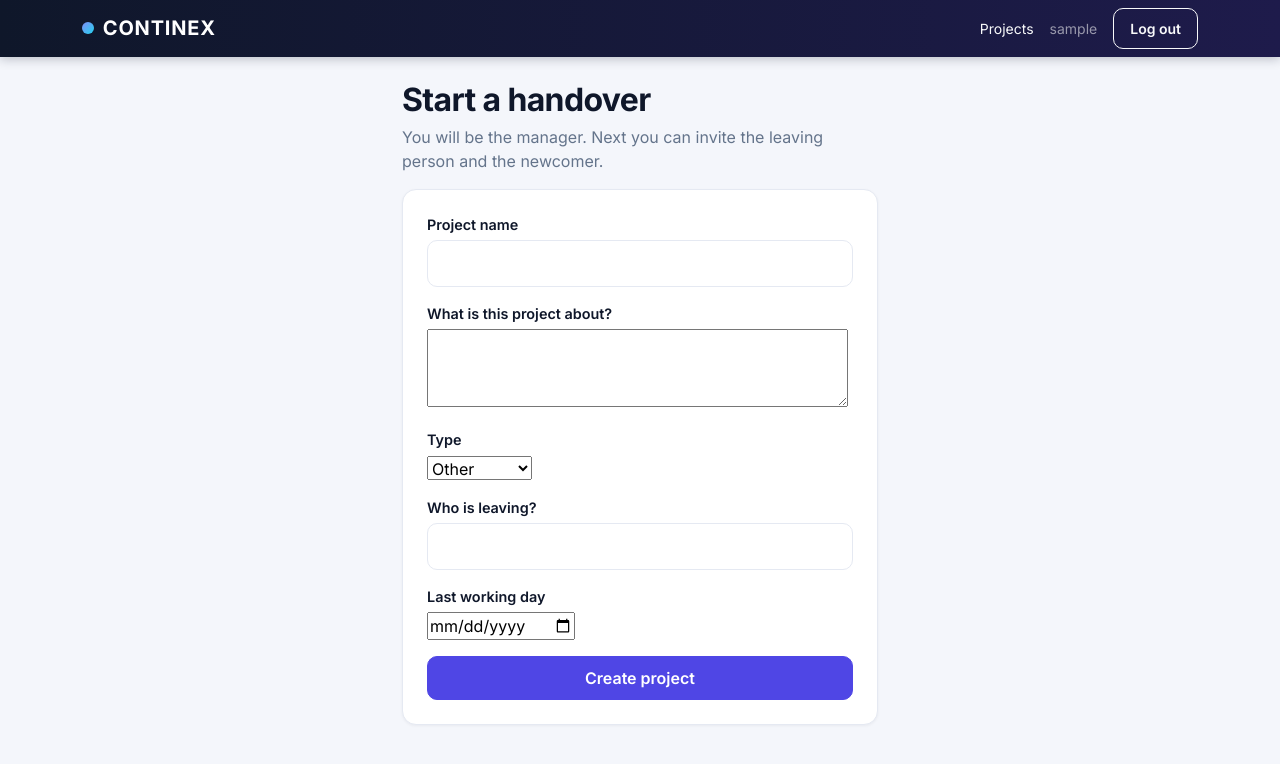
After one commit to lasyak0629-git/Continex, a Django app: page /projects/new/ in a window 1280 px wide. The commit adds this page. Shown: the top 764 px of the page. Run offline with Django 5.2, Linux system fonts and the light colour scheme; the visitor is signed in with stand-in values (Sample User, id 1); some libraries are stand-ins or nearby versions.

Commit message:
Step 2: projects, per-project roles, invitations

```diff
--- a/apps/accounts/decorators.py
+++ b/apps/accounts/decorators.py
@@ -8,7 +8,7 @@ from django.core.exceptions import PermissionDenied
 from .permissions import ROLE_RANK, get_role
 
 
-def project_role_required(min_role):
+def project_role_required(min_role, allow=()):
     """Only project members with at least `min_role` get in."""
     def decorator(view):
         @login_required
@@ -19,7 +19,7 @@ def project_role_required(min_role):
             role = get_role(request.user, project)
             if role is None:
                 raise Http404  # don't reveal that the project exists
-            if ROLE_RANK[role] < ROLE_RANK[min_role]:
+            if role not in allow and ROLE_RANK[role] < ROLE_RANK[min_role]:
                 raise PermissionDenied
             request.project = project
             request.project_role = role
--- a/apps/accounts/permissions.py
+++ b/apps/accounts/permissions.py
@@ -1,5 +1,5 @@
 # OWNER: Dev A
-ROLE_RANK = {"viewer": 1, "member": 2, "manager": 3, "owner": 4}
+ROLE_RANK = {"viewer": 1, "member": 2, "leaver": 2, "manager": 3, "owner": 4}
 SENSITIVITY_MIN_RANK = {"public": 1, "internal": 2, "restricted": 3}
 
 
--- a/apps/projects/forms.py
+++ b/apps/projects/forms.py
@@ -1,11 +1,8 @@
-# OWNER: Dev B
-# OWNER: Dev B
 from django import forms
-
+from .models import Project
 
 class MultipleFileInput(forms.ClearableFileInput):
     allow_multiple_selected = True
-
 
 class MultipleFileField(forms.FileField):
     def __init__(self, *args, **kwargs):
@@ -18,14 +15,37 @@ class MultipleFileField(forms.FileField):
             return [single(d, initial) for d in data]
         return [single(data, initial)]
 
-
 ACCESS_CHOICES = [
     ("public", "Everyone on the project"),
     ("internal", "Team members and above"),
     ("restricted", "Leads only (never sent to the AI)"),
 ]
 
-
 class UploadForm(forms.Form):
     files = MultipleFileField()
     access_level = forms.ChoiceField(choices=ACCESS_CHOICES, widget=forms.Select(attrs={"class": "form-select"}))
+
+class ProjectForm(forms.ModelForm):
+    class Meta:
+        model = Project
+        fields = ("name", "description", "project_type", "leaver_name", "leave_date")
+        labels = {
+            "name": "Project name",
+            "description": "What is this project about?",
+            "project_type": "Type",
+            "leaver_name": "Who is leaving?",
+            "leave_date": "Last working day",
+        }
+        widgets = {
+            "description": forms.Textarea(attrs={"rows": 3}),
+            "leave_date": forms.DateInput(attrs={"type": "date"}),
+        }
+
+
+class InviteForm(forms.Form):
+    email = forms.EmailField()
+    role = forms.ChoiceField(choices=[
+        ("leaver", "Leaving person (uploads and does the first review)"),
+        ("viewer", "Viewer / newcomer (views and downloads the handover)"),
+        ("manager", "Manager (full control)"),
+    ])
--- a/apps/projects/models.py
+++ b/apps/projects/models.py
@@ -1,11 +1,25 @@
 # OWNER: Dev A
 from django.conf import settings
 from django.db import models
+import secrets
+from datetime import timedelta
 
+from django.utils import timezone
 
 class Project(models.Model):
     name = models.CharField(max_length=200)
     description = models.TextField(blank=True)
+
+    class ProjectType(models.TextChoices):
+        SOFTWARE = "software", "Software"
+        FINANCE = "finance", "Finance"
+        RESEARCH = "research", "Research"
+        OPERATIONS = "operations", "Operations"
+        OTHER = "other", "Other"
+    project_type = models.CharField(max_length=20, choices=ProjectType.choices, default=ProjectType.OTHER)
+    leaver_name = models.CharField(max_length=120, blank=True)
+    leave_date = models.DateField(null=True, blank=True)
+
     created_by = models.ForeignKey(
         settings.AUTH_USER_MODEL, on_delete=models.PROTECT, related_name="created_projects"
     )
@@ -20,11 +34,16 @@ class Membership(models.Model):
         OWNER = "owner", "Owner"
         MANAGER = "manager", "Manager"
         MEMBER = "member", "Member"
+        LEAVER = "leaver", "Leaving person"
         VIEWER = "viewer", "Viewer"
 
     project = models.ForeignKey(Project, on_delete=models.CASCADE, related_name="memberships")
     user = models.ForeignKey(settings.AUTH_USER_MODEL, on_delete=models.CASCADE, related_name="memberships")
     role = models.CharField(max_length=20, choices=Role.choices, default=Role.MEMBER)
+
+    invited_by = models.ForeignKey(
+        settings.AUTH_USER_MODEL, on_delete=models.SET_NULL, null=True, blank=True, related_name="sent_invites"
+    )
 
     class Meta:
         unique_together = ("project", "user")
@@ -51,3 +70,22 @@ class Source(models.Model):
 
     def __str__(self):
         return self.name
+
+def make_token():
+    return secrets.token_urlsafe(32)
+
+
+class Invitation(models.Model):
+    project = models.ForeignKey(Project, on_delete=models.CASCADE, related_name="invitations")
+    email = models.EmailField()
+    role = models.CharField(max_length=20, choices=Membership.Role.choices)
+    invited_by = models.ForeignKey(settings.AUTH_USER_MODEL, on_delete=models.SET_NULL, null=True)
+    token = models.CharField(max_length=64, unique=True, default=make_token)
+    created_at = models.DateTimeField(auto_now_add=True)
+    accepted_at = models.DateTimeField(null=True, blank=True)
+
+    def is_valid(self):
+        return self.accepted_at is None and self.created_at > timezone.now() - timedelta(days=7)
+
+    def __str__(self):
+        return f"{self.email} -> {self.project} ({self.role})"
--- /dev/null
+++ b/apps/projects/team_views.py
@@ -0,0 +1,80 @@
+from django.conf import settings
+from django.contrib import messages
+from django.contrib.auth.decorators import login_required
+from django.core.mail import send_mail
+from django.shortcuts import get_object_or_404, redirect, render
+from django.urls import reverse
+from django.utils import timezone
+
+from apps.accounts.decorators import project_role_required
+from apps.audit.logger import log
+
+from .forms import InviteForm, ProjectForm
+from .models import Invitation, Membership
+
+ROLE_TEXT = {
+    "leaver": "the person leaving: you will upload what you know and answer the first review questions",
+    "viewer": "a viewer: you will be able to read and download the handover",
+    "manager": "a manager: you can upload, review, approve and invite others",
+}
+
+
+@login_required
+def project_create(request):
+    form = ProjectForm(request.POST or None)
+    if request.method == "POST" and form.is_valid():
+        p = form.save(commit=False)
+        p.created_by = request.user
+        p.save()
+        Membership.objects.create(project=p, user=request.user, role="manager")
+        log(request.user, "project.created", project=p)
+        messages.success(request, "Project created. Invite your team, then upload documents.")
+        return redirect("projects:team", project_id=p.id)
+    return render(request, "project_form.html", {"form": form})
+
+
+@project_role_required("manager")
+def team(request, project_id):
+    project = request.project
+    form = InviteForm(request.POST or None)
+    if request.method == "POST" and form.is_valid():
+        email = form.cleaned_data["email"].strip().lower()
+        role = form.cleaned_data["role"]
+        inv = Invitation.objects.create(project=project, email=email, role=role, invited_by=request.user)
+        link = request.build_absolute_uri(reverse("accept_invite", args=[inv.token]))
+        body = (
+            f"Hello,\n\n{request.user.get_username()} added you to the handover project "
+            f"\"{project.name}\" as {ROLE_TEXT[role]}.\n"
+            + (f"Purpose: {project.description}\n" if project.description else "")
+            + f"\nAccept here (the link works once and expires in 7 days):\n{link}\n\n"
+            "If you were not expecting this, you can ignore this email."
+        )
+        try:
+            send_mail(f"You were added to \"{project.name}\" on CONTINEX", body,
+                      settings.DEFAULT_FROM_EMAIL, [email])
+            messages.success(request, f"Invitation sent to {email}.")
+        except Exception as e:  # mail server problem
+            messages.error(request, f"Invitation saved but the email failed ({type(e).__name__}).")
+        log(request.user, "invite.sent", project=project, role=role)
+        return redirect("projects:team", project_id=project.id)
+    members = project.memberships.select_related("user", "invited_by")
+    pending = project.invitations.filter(accepted_at__isnull=True)
+    return render(request, "team.html",
+                  {"project": project, "form": form, "members": members, "pending": pending})
+
+
+@login_required
+def accept_invite(request, token):
+    inv = get_object_or_404(Invitation, token=token)
+    if not inv.is_valid():
+        return render(request, "invite_invalid.html", status=410)
+    if request.method == "POST":
+        Membership.objects.get_or_create(
+            project=inv.project, user=request.user,
+            defaults={"role": inv.role, "invited_by": inv.invited_by})
+        inv.accepted_at = timezone.now()
+        inv.save(update_fields=["accepted_at"])
+        log(request.user, "invite.accepted", project=inv.project, role=inv.role)
+        messages.success(request, f"You joined \"{inv.project.name}\".")
+        return redirect("home")
+    return render(request, "invite_accept.html", {"inv": inv, "role_text": ROLE_TEXT.get(inv.role, "")})
--- a/config/urls.py
+++ b/config/urls.py
@@ -1,5 +1,5 @@
 # OWNER: Dev A
-
+from apps.projects import team_views
 from django.conf import settings
 from django.conf.urls.static import static
 from django.contrib import admin
@@ -18,12 +18,15 @@ project_patterns = [
     path("<int:project_id>/extract/", project_views.run_extract, name="extract"),
     path("<int:project_id>/handover/", handover_views.handover_page, name="handover"),
     path("<int:project_id>/handover/build/", handover_views.handover_build, name="handover_build"),
+    path("new/", team_views.project_create, name="create"),
+    path("<int:project_id>/team/", team_views.team, name="team"),
 ]
 
 urlpatterns = [
     path("", project_views.home, name="home"),
     path("login/", auth_views.LoginView.as_view(template_name="login.html"), name="login"),
-        path("signup/", account_views.signup, name="signup"),
+    path("invite/<str:token>/", team_views.accept_invite, name="accept_invite"),
+    path("signup/", account_views.signup, name="signup"),
     path("password-reset/", auth_views.PasswordResetView.as_view(
         template_name="auth/password_reset_form.html",
         email_template_name="auth/password_reset_email.txt",
--- /dev/null
+++ b/templates/invite_invalid.html
@@ -0,0 +1,5 @@
+{% extends "base.html" %}
+{% block content %}
+<div class="alert alert-danger">This invitation link has expired or was already used. Ask the project manager to send a new one.</div>
+<a class="btn btn-primary" href="{% url 'home' %}">Back to projects</a>
+{% endblock %}
--- a/templates/login.html
+++ b/templates/login.html
@@ -75,7 +75,7 @@
 
       <div class="d-flex justify-content-between mt-3 small">
         <a href="{% url 'password_reset' %}">Forgot password?</a>
-        <a href="{% url 'signup' %}">Create account</a>
+        <a href="{% url 'signup' %}{% if next %}?next={{ next|urlencode }}{% endif %}">Create account</a>
       </div>
     </form>
 
--- /dev/null
+++ b/templates/project_form.html
@@ -0,0 +1,15 @@
+{% extends "base.html" %}
+{% block title %}New project - CONTINEX{% endblock %}
+{% block content %}
+<div class="row justify-content-center"><div class="col-md-8 col-lg-6">
+  <h2>Start a handover</h2>
+  <p class="text-muted">You will be the manager. Next you can invite the leaving person and the newcomer.</p>
+  <form method="post" class="card card-body p-4 login-form">
+    {% csrf_token %}
+    {% for f in form %}
+      <div class="mb-3"><label for="{{ f.id_for_label }}">{{ f.label }}</label>{{ f }}{{ f.errors }}</div>
+    {% endfor %}
+    <button class="btn btn-primary w-100">Create project</button>
+  </form>
+</div></div>
+{% endblock %}
--- a/templates/upload.html
+++ b/templates/upload.html
@@ -43,8 +43,8 @@
   <h5>Analyse with AI</h5>
   <p class="small text-muted mb-3">The AI reads your files, extracts tasks, owners and dates with source quotes, then the rehearsal checks what breaks after the leave date.</p>
   <div class="row g-2">
-    <div class="col-md-5"><input class="form-control" name="leaver" placeholder="Who is leaving? e.g. Priya" required></div>
-    <div class="col-md-4"><input class="form-control" type="date" name="leave_date" required></div>
+    <div class="col-md-5"><input class="form-control" name="leaver" value="{{ project.leaver_name }}" placeholder="Who is leaving? e.g. Priya" required></div>
+    <div class="col-md-4"><input class="form-control" type="date" name="leave_date" value="{{ project.leave_date|date:'Y-m-d' }}" required></div>
     <div class="col-md-3"><button class="btn btn-success w-100">Extract and run rehearsal</button></div>
   </div>
 </form>
```
Also changed, not shown: apps/accounts/views.py (+13 -3 lines), apps/projects/views.py (+6 -5 lines), apps/review/views.py (+5 -5 lines), templates/home.html (+21 -8 lines), templates/invite_accept.html (added, +11 -0 lines), templates/team.html (added, +31 -0 lines), apps/projects/migrations/0002_membership_invited_by_project_leave_date_and_more.py (added).
